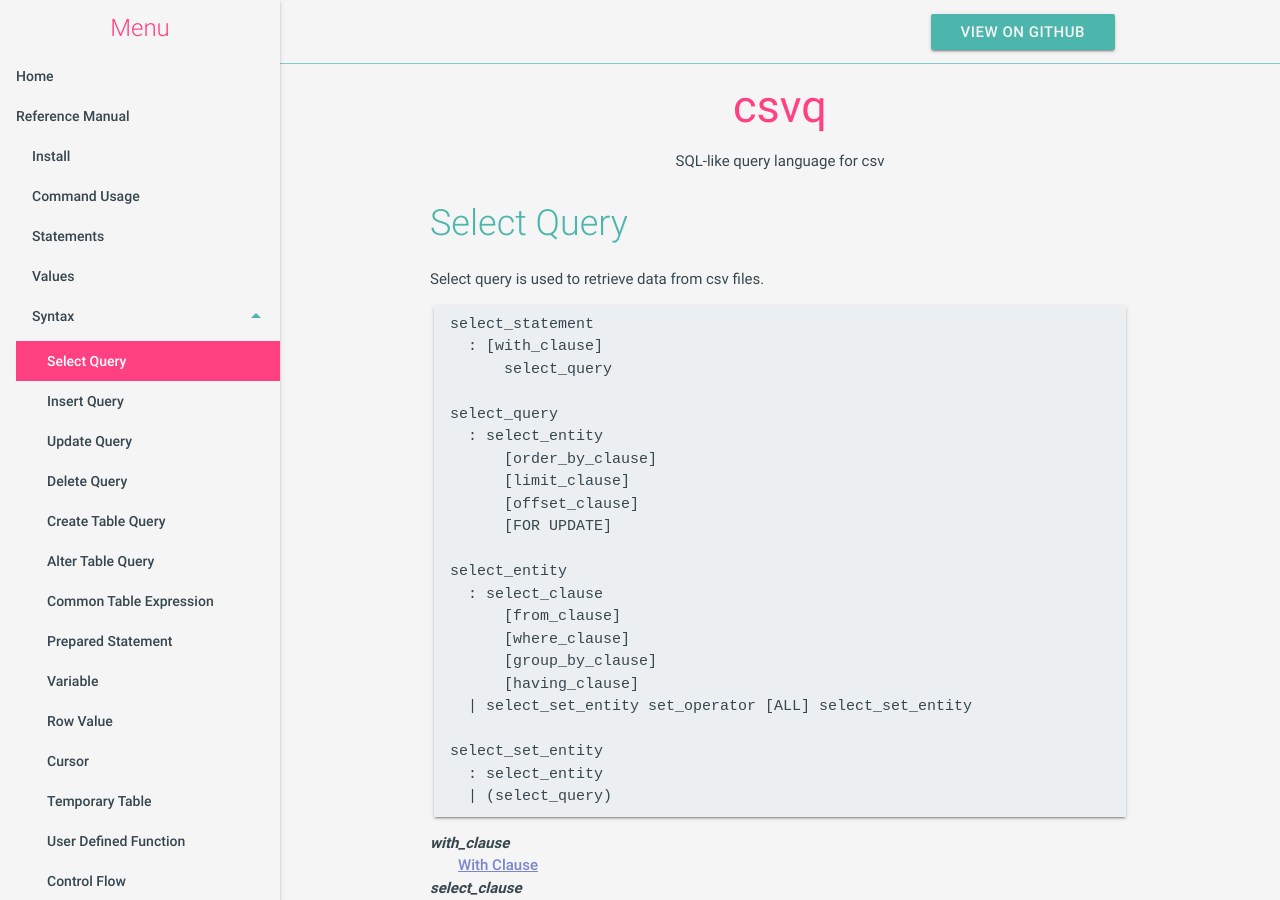
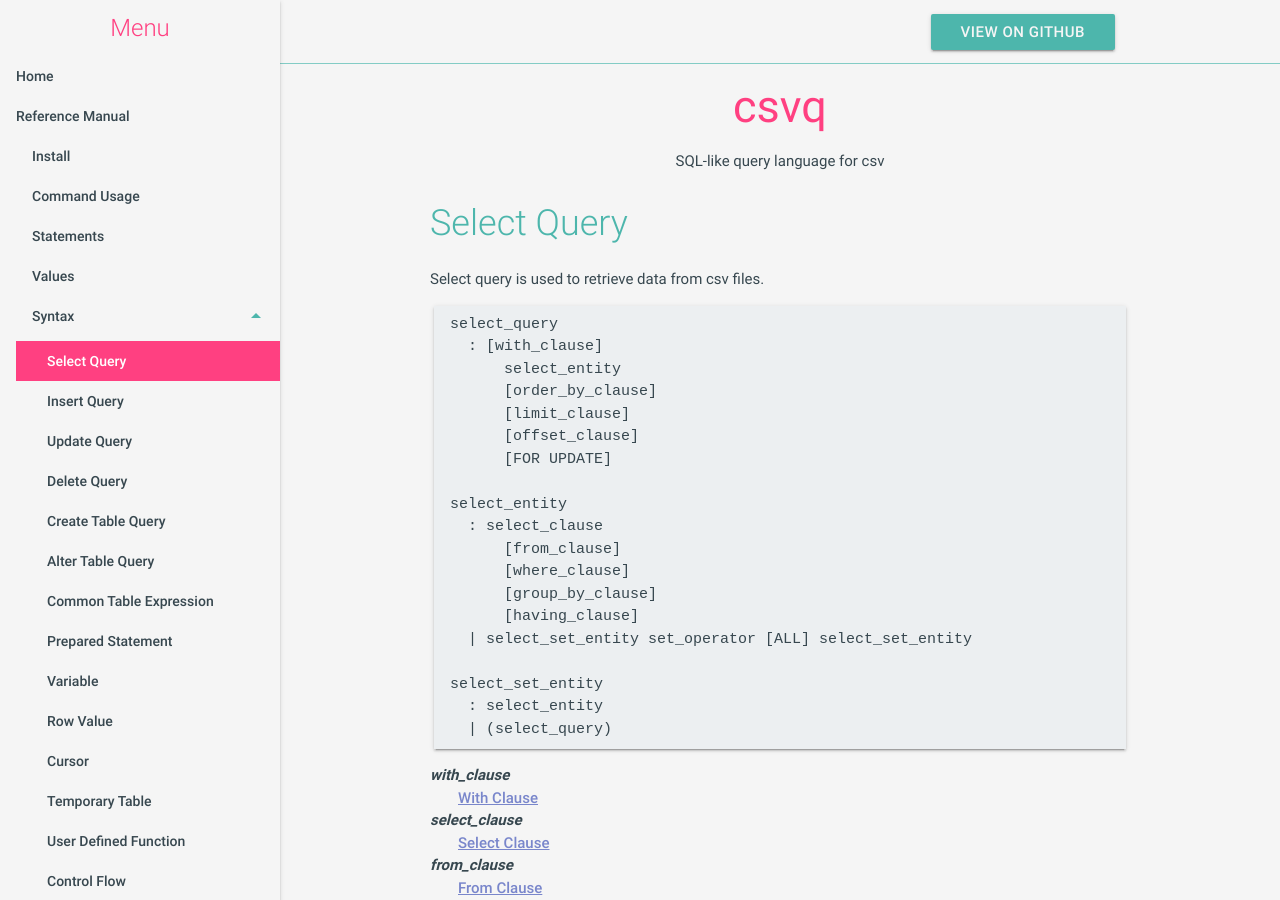
Before and after one commit to mithrandie/csvq, a Jekyll site: the page built from docs/_posts/2006-01-02-select-query.md, in a window 1280 px wide and 900 px high. Built offline with Jekyll 4.4.1, drawn with Linux system fonts in a browser that asks for light colours.

Commit message:
Fix docs.

````diff
--- a/docs/_posts/2006-01-02-select-query.md
+++ b/docs/_posts/2006-01-02-select-query.md
@@ -9,12 +9,9 @@ category: reference
 Select query is used to retrieve data from csv files.
 
 ```
-select_statement
+select_query
   : [with_clause]
-      select_query
-
-select_query
-  : select_entity
+      select_entity
       [order_by_clause]
       [limit_clause]
       [offset_clause]
````
Also changed, not shown: docs/_posts/2006-01-02-command.md (+2 -2 lines).
